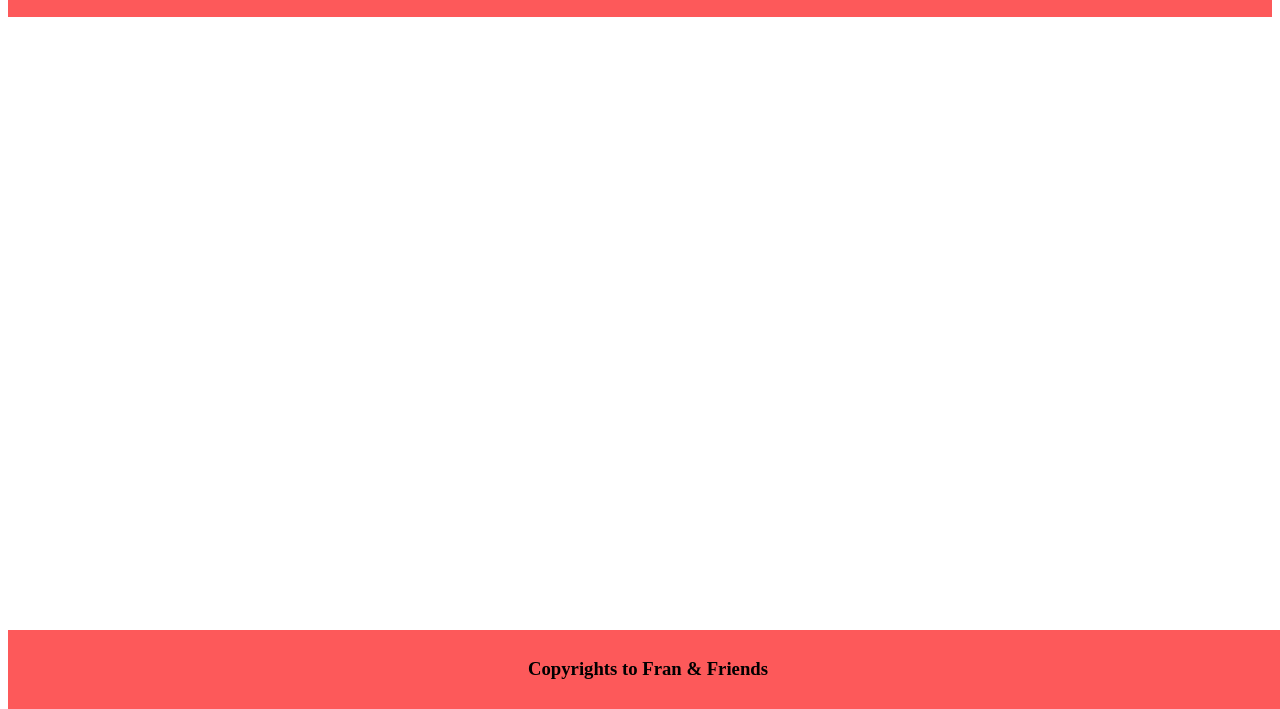
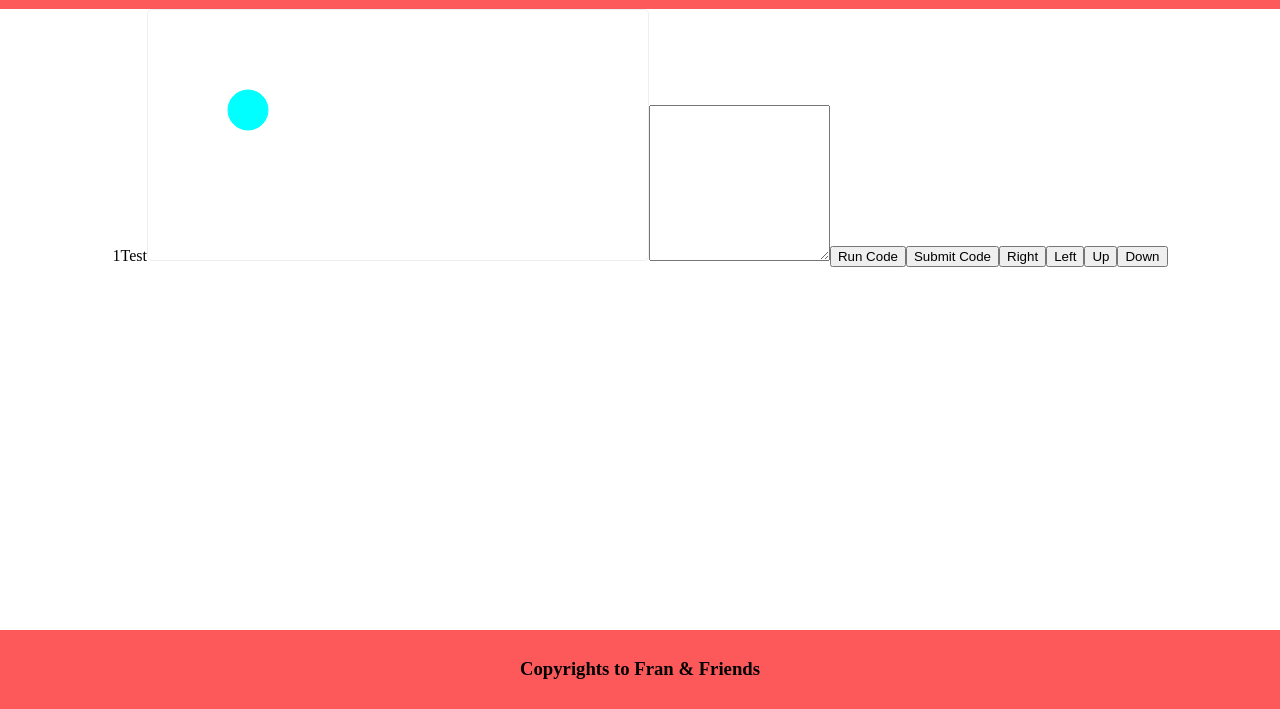
Before and after one commit to borajimin/BobaScript-frontend, a React app: page /#/test/1 in a window 1280 px wide. Shown: the part 91-800 px from the top of the page. Built offline with nearby package versions, Linux system fonts and the light colour scheme; some packages are replaced by stand-ins of ours.

Commit message:
Boba is moving

```diff
--- a/client/App.js
+++ b/client/App.js
@@ -3,18 +3,12 @@ import React from 'react';
 import { HashRouter as Router, Route } from 'react-router-dom';
 import Finish from './components/Finish';
 import Start from './components/Start';
-import Test1 from './components/Test1';
+import Test from './components/Test';
 
 class App extends React.Component {
   constructor(props) {
     super(props);
-    this.state = {
-    };
   }
-
-  componentDidMount() {
-  }
-
 
   render() {
     return (
@@ -25,7 +19,7 @@ class App extends React.Component {
         <Router>
           <div className="App-body">
             <Route exact path="/" component={Start}/>
-            <Route path="/test1" component={Test1}/>
+            <Route path="/test/:number" component={Test}/>
             <Route path="/finish" component={Finish}/>
           </div>
         </Router>
--- /dev/null
+++ b/client/Boba/Boba.js
@@ -0,0 +1,51 @@
+class Boba {
+  constructor(ctx, x, y, radius, color) {
+    this.x = x;
+    this.y = y;
+    this.radius = radius;
+    this.color = color;
+    this.ctx = ctx;
+    this.ctx.translate((x - 100) * -1, (y - 100) * -1)
+  }
+
+  update() {
+    // console.log("updating canvas");
+    // console.log(this.ctx);
+    this.ctx.beginPath();
+    this.ctx.arc(this.x, this.y, this.radius, 0, 2*Math.PI);
+    this.ctx.strokeStyle = this.color;
+    this.ctx.fillStyle = this.color;
+    this.ctx.fill();
+    this.ctx.stroke();
+  }
+
+  moveRight() {
+    if(this.x < 3000){
+      this.x += 5;
+      return this;
+    }
+  }
+
+  moveLeft() {
+    if(this.x > 0){
+      this.x -= 5;
+      return this;
+    }
+  }
+
+  moveUp() {
+    if(this.y > 0) {
+      this.y -= 5;
+      return this;
+    }
+  }
+
+  moveDown() {
+    if(this.y < 3000){
+      this.y += 5;
+      return this;
+    }
+  }
+}
+
+export default Boba;
--- /dev/null
+++ b/client/components/Test.js
@@ -0,0 +1,78 @@
+import React from 'react';
+import Boba from '../Boba/Boba';
+import axios from 'axios';
+
+
+class Test extends React.Component {
+  constructor(props) {
+    super(props);
+    this.state = {
+      code: "",
+      direction: null,
+      boba: null,
+    };
+  }
+
+  componentDidMount() {
+    const canvas = this.refs.canvas;
+    const ctx = canvas.getContext("2d");
+    this.setState({
+      boba: new Boba(ctx, 250, 125, 20, "cyan")
+    }, () => this.state.boba.update());
+  }
+
+  onCodeChange(e) {
+    e.preventDefault();
+    this.setState({
+      code: e.target.value,
+    });
+  }
+
+  toRight() {
+    this.state.boba.moveRight();
+    this.state.boba.update();
+  }
+
+  toLeft() {
+    this.state.boba.moveLeft();
+    this.state.boba.update();
+  }
+
+  toUp() {
+    this.state.boba.moveUp();
+    this.state.boba.update();
+  }
+
+  toDown() {
+    this.state.boba.moveDown();
+    this.state.boba.update();
+  }
+
+  onRun() {
+    console.log("Runnging code: ", this.state.code);
+  }
+
+  onSubmit() {
+    console.log("Submitted code: ", this.state.code);
+  }
+
+  render() {
+    return (
+      <div>
+        {this.props.match.params.number}
+        Test
+        <canvas ref="canvas" width="500" height="250"/>
+        <textarea onChange={(e) => this.onCodeChange(e)} rows="10" cols="20" />
+        <button onClick={() => this.onRun()}>Run Code</button>
+        <button onClick={() => this.onSubmit()}>Submit Code</button>
+        <button onClick={() => this.toRight()}>Right</button>
+        <button onClick={() => this.toLeft()}>Left</button>
+        <button onClick={() => this.toUp()}>Up</button>
+        <button onClick={() => this.toDown()}>Down</button>
+        <script>{this.state.code}</script>
+      </div>
+    );
+  }
+}
+
+export default Test;
--- a/client/components/Test1.js
+++ /dev/null
@@ -1,24 +0,0 @@
-import React from 'react';
-
-
-class Test1 extends React.Component {
-  constructor(props) {
-    super(props);
-    this.state = {
-    };
-  }
-
-  componentDidMount() {
-  }
-
-
-  render() {
-    return (
-      <div>
-        Test1
-      </div>
-    );
-  }
-}
-
-export default Test1;
--- a/package.json
+++ b/package.json
@@ -12,6 +12,7 @@
     "lint": "eslint src"
   },
   "dependencies": {
+    "axios": "^0.18.0",
     "compression": "^1.7.2",
     "express": "^4.16.2",
     "material-ui": "^0.20.0",
--- a/public/assets/css/style.css
+++ b/public/assets/css/style.css
@@ -1,3 +1,13 @@
+body {
+  margin: 0px;
+  padding: 0;
+}
+
+canvas {
+  border: 1px solid #EEE;
+  border-radius: 5px;
+}
+
 .App {
   text-align: center;
 }
@@ -21,7 +31,7 @@
 
 .App-footer {
   position: fixed;
-  bottom:0;
+  bottom: 0;
   background-color: #fd595a;
   width: 100%;
   padding: 10px 0;
--- a/webpack.config.js
+++ b/webpack.config.js
@@ -31,5 +31,6 @@ module.exports = {
   stats: {
     colors: true
   },
-  devtool: 'source-map'
+  devtool: 'source-map',
+  mode: 'development'
 };
```
Also changed, not shown: 1 other file.
